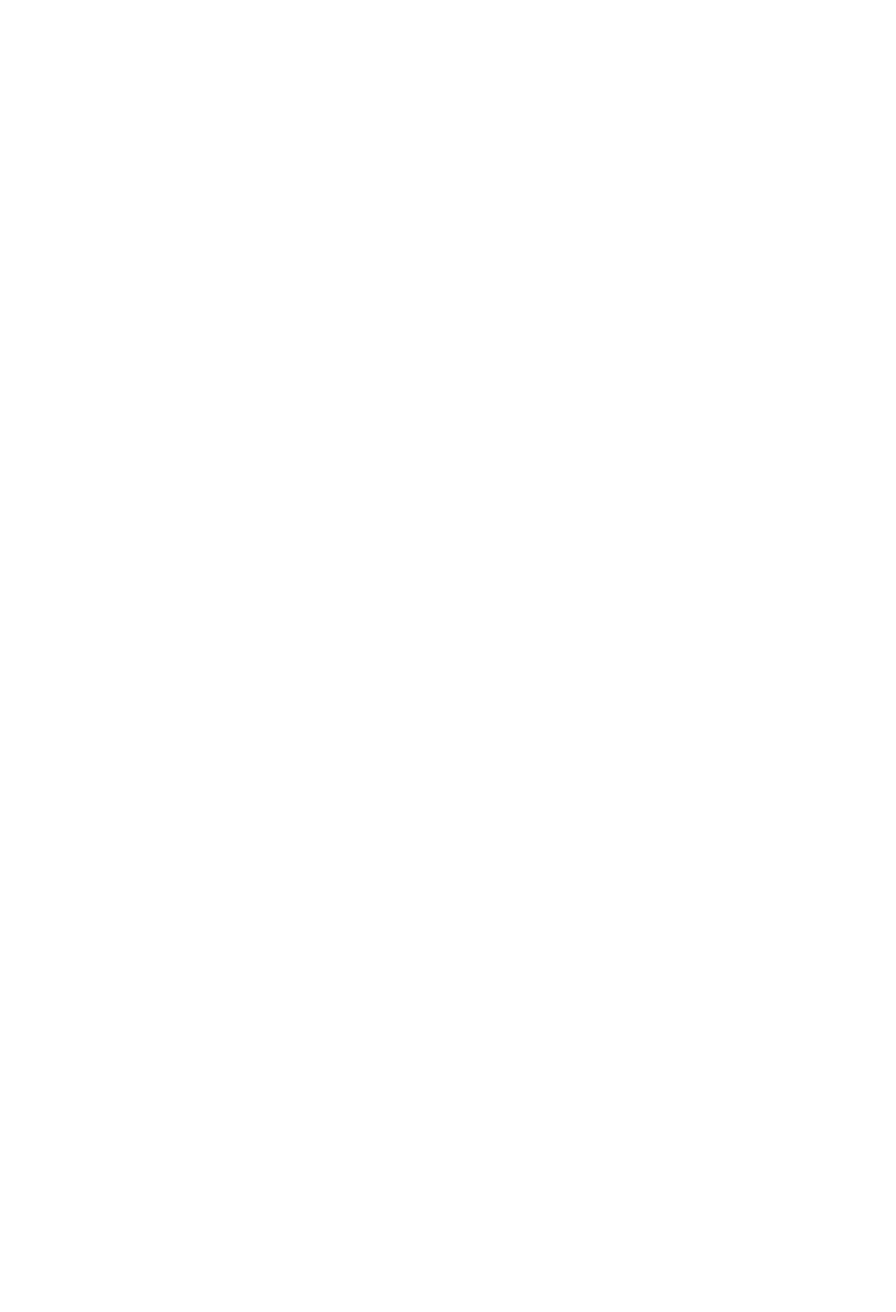
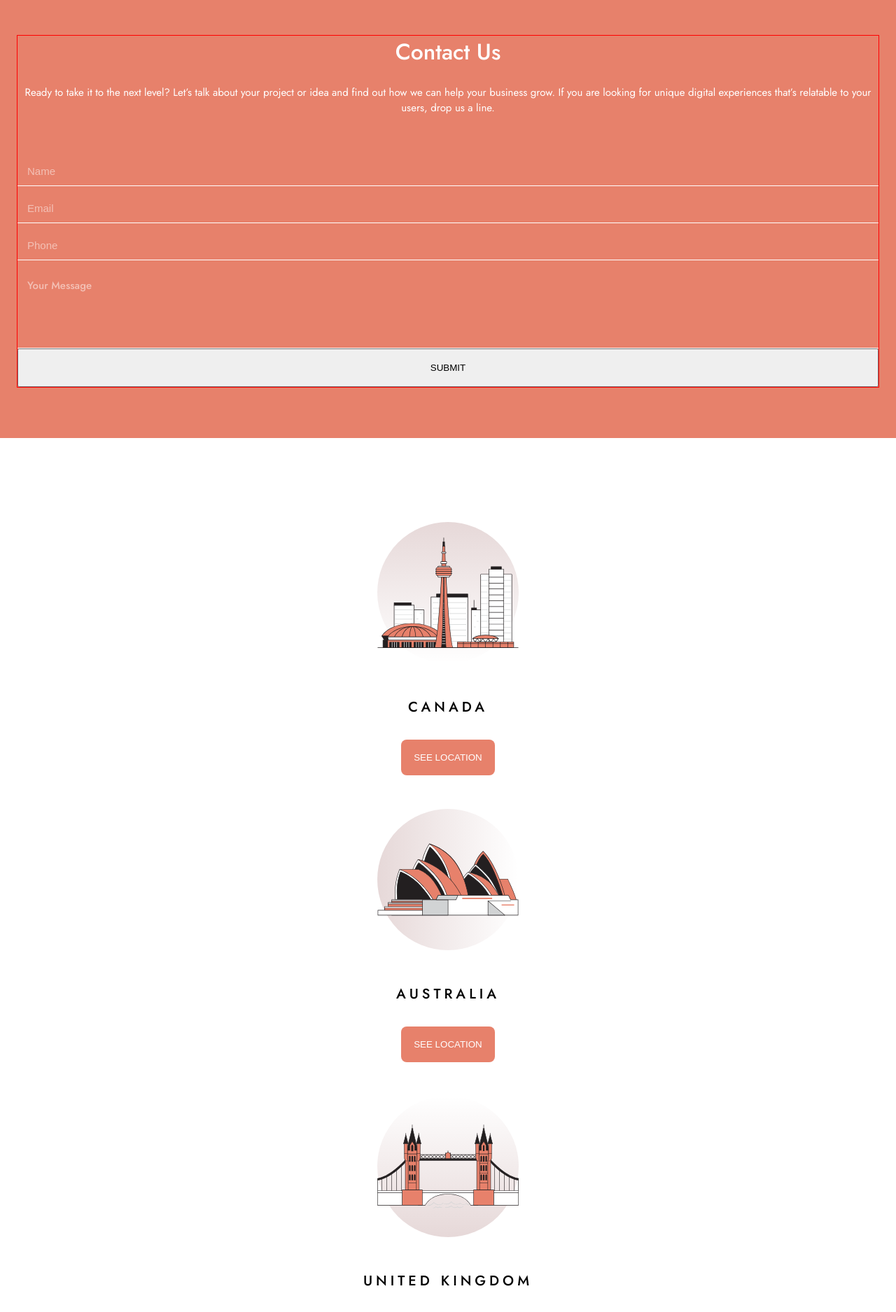
Before and after one commit to ringtho/designo, a JavaScript app: page /contact in a window 1280 px wide. Shown: the part 120-1995 px from the top of the page at 70% size. Before the commit the page ends 800 px from the top, so only its background shows below. Built offline with nearby package versions, Linux system fonts and the light colour scheme; the HTML template or start-up script is replaced by a standard one.

Commit message:
Added contact page

```diff
--- a/src/index.css
+++ b/src/index.css
@@ -634,3 +634,73 @@ button:hover {
   flex-direction: column;
   gap: 40px;
 }
+
+.form-container {
+  background-color: var(--primary-dark);
+  padding: 72px 24px;
+}
+
+.contact-wrapper {
+ border: 1px solid red;
+ display: flex;
+ flex-direction: column;
+ gap: 48px;
+}
+
+.contact-heading {
+  color: #FFFFFF;
+  text-align: center;
+  display: flex;
+  flex-direction: column;
+  gap: 24px;
+}
+
+.contact-heading > h1 {
+  font-size: 32px;
+  font-weight: 500;
+
+}
+
+.contact-heading > p {
+  font-size: 15px;
+  font-weight: 400;
+}
+
+.form {
+  display: flex;
+  flex-direction: column;
+}
+
+.form input,
+.form textarea {
+  background-color: var(--primary-dark);
+  border: none;
+  border-bottom: 1px solid #FFFFFF;
+  padding: 25px 14px 12px 14px;
+  color: #FFFFFF;
+}
+
+.form textarea {
+  height: 126px;
+  resize: none;
+  font-family: var(--primary-font);
+}
+
+input:focus,
+textarea:focus {
+  outline: none;
+}
+
+.form input::placeholder,
+.form textarea::placeholder {
+  color: #FFFFFF;
+  font-size: 15px;
+  font-weight: 500;
+  opacity: 0.5;
+
+}
+
+.form button {
+  padding: 18px 48px;
+
+}
--- a/src/pages/Contact.js
+++ b/src/pages/Contact.js
@@ -1,8 +1,84 @@
+import Footer from "../components/Footer"
+import Navbar from "../components/Navbar"
+import backgroundCircle from "../assets/about/desktop/bg-pattern-hero-about-desktop.svg"
+import canadaImg from "../assets/about/desktop/canada.svg"
+import australiaImg from "../assets/about/desktop/australia.svg"
+import unitedKingdomImg from "../assets/about/desktop/unitedkingdom.svg"
+
 
 
 
 const Contact = () => {
-    return <h2>Contact Page</h2>
+    return (
+        <>
+            <Navbar />
+            <main>
+                <section className="form-container">
+
+                    <div class="contact-wrapper">
+                        <div className="contact-heading">
+                            <h1>Contact Us</h1>
+                            <p>
+                                Ready to take it to the next level? Let’s talk about
+                                your project or idea and find out how we can help
+                                your business grow. If you are looking for unique
+                                digital experiences that’s relatable to your users,
+                                drop us a line.
+                            </p>
+                        </div>
+                        <form className="form" action="#">
+                            <input type="name" name="name" placeholder="Name" />
+                            <input type="email" name="email" placeholder="Email" />
+                            <input type="text" name="phone" placeholder="Phone" />
+                            <textarea name="message" placeholder="Your Message" />
+                            <button type="submit">SUBMIT</button>
+                        </form>
+                    </div>
+
+                </section>
+
+                <section className="about-location">
+                    <div className="about-location-container">
+                        <div className="about-location-image">
+                            <img src={backgroundCircle}
+                                alt="background-circle"
+                                className="about-location-circle circle-canada" />
+                            <img src={canadaImg} alt="canada" className="country-pic" />
+                        </div>
+                        <div className="about-location-country">
+                            <h3>CANADA</h3>
+                            <button>SEE LOCATION</button>
+                        </div>
+                    </div>
+                    <div className="about-location-container">
+                        <div className="about-location-image">
+                            <img src={backgroundCircle}
+                                alt="background-circle"
+                                className="about-location-circle circle-australia" />
+                            <img src={australiaImg} alt="australia" className="country-pic" />
+                        </div>
+                        <div className="about-location-country">
+                            <h3>AUSTRALIA</h3>
+                            <button>SEE LOCATION</button>
+                        </div>
+                    </div>
+                    <div className="about-location-container">
+                        <div className="about-location-image">
+                            <img src={backgroundCircle}
+                                alt="background-circle"
+                                className="about-location-circle circle-uk" />
+                            <img src={unitedKingdomImg} alt="uk" className="country-pic" />
+                        </div>
+                        <div className="about-location-country">
+                            <h3>UNITED KINGDOM</h3>
+                            <button>SEE LOCATION</button>
+                        </div>
+                    </div>
+                </section>
+            </main>
+            <Footer/>
+        </>
+    )
 }
 
 export default Contact
```
